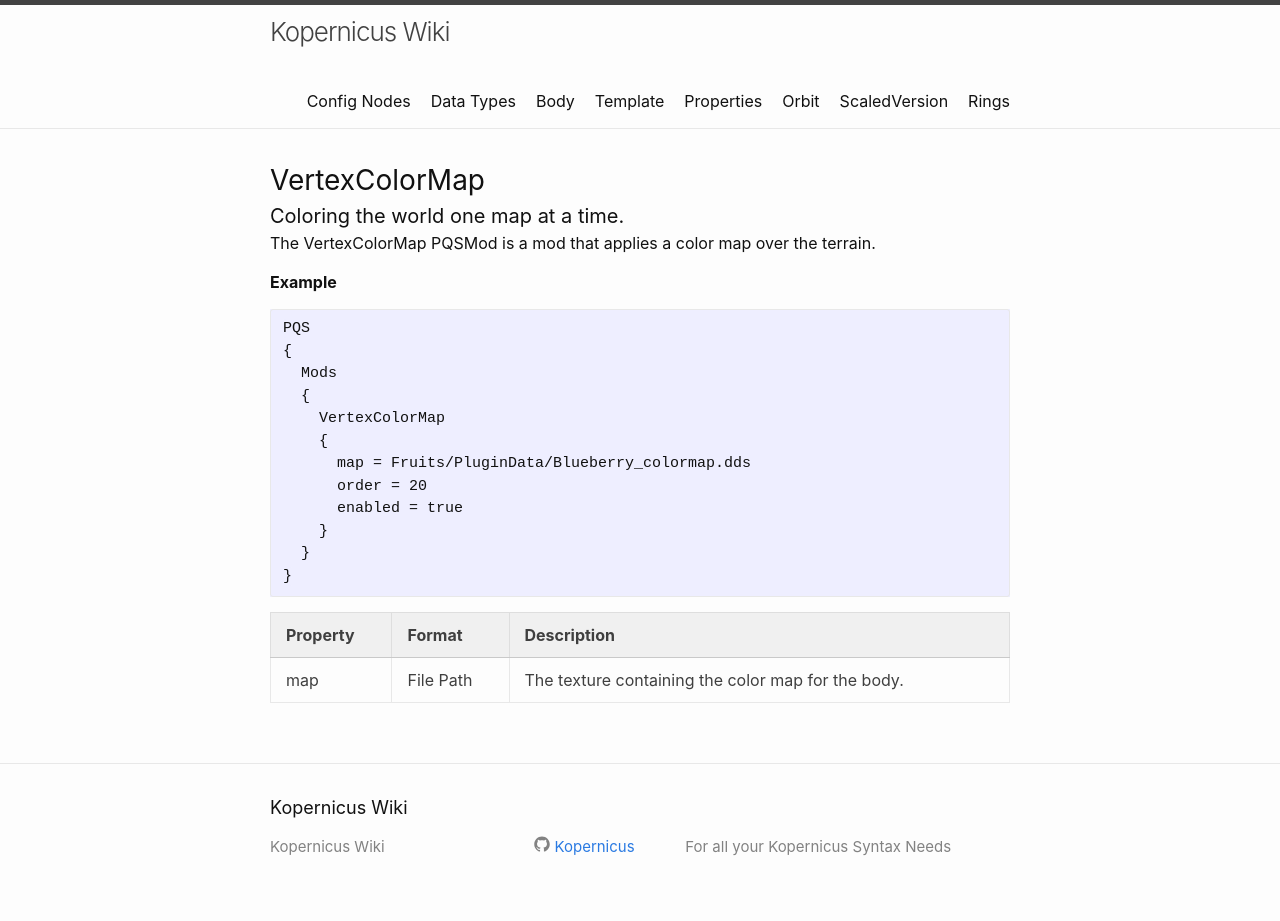
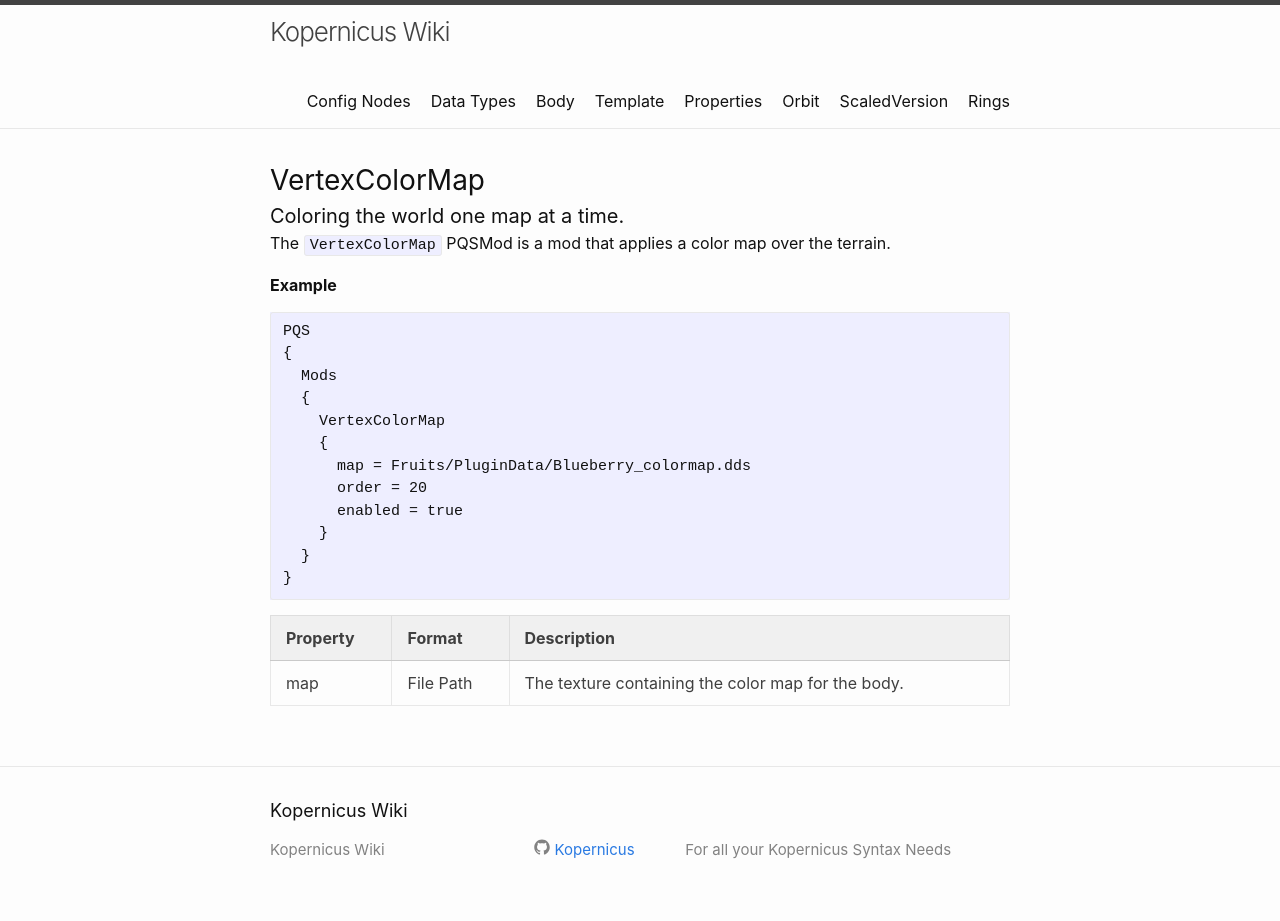
Before and after one commit to Kopernicus/wiki, a Jekyll site: the page built from PQSMods/VertexColorMap.md, in a window 1280 px wide. Built offline with Jekyll 4.4.1, drawn with Linux system fonts in a browser that asks for light colours.

Commit message:
VCM name in code blocks

````diff
--- a/PQSMods/VertexColorMap.md
+++ b/PQSMods/VertexColorMap.md
@@ -4,7 +4,7 @@ title: VertexColorMap
 subtitle: Coloring the world one map at a time.
 ---
 
-The VertexColorMap PQSMod is a mod that applies a color map over the terrain.
+The `VertexColorMap` PQSMod is a mod that applies a color map over the terrain.
 
 **Example**
 ```
````
